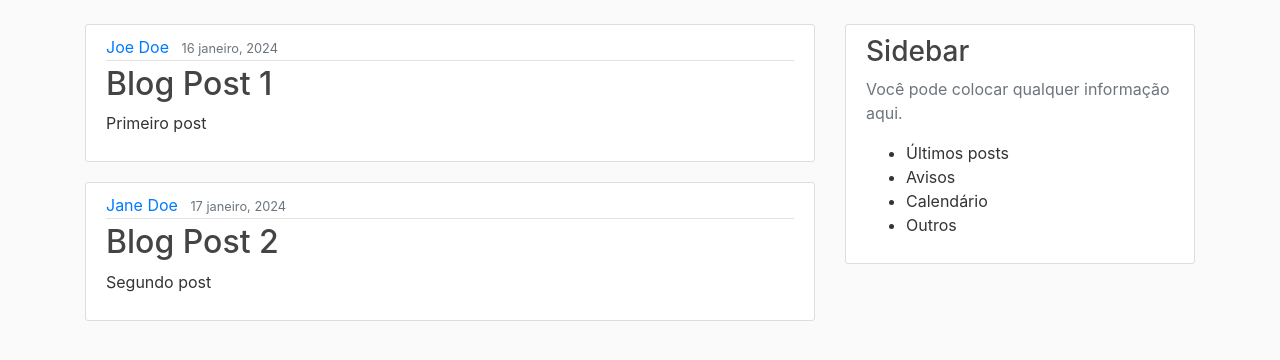
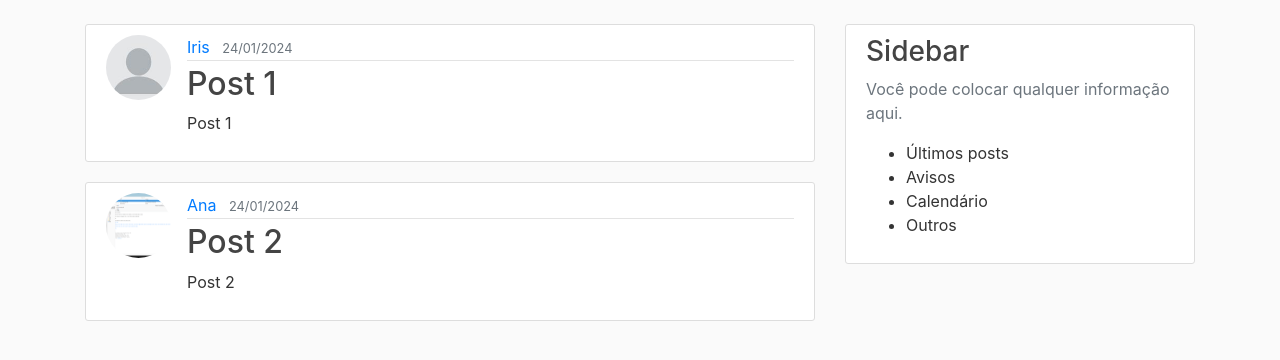
Before and after one commit to AnaCarolinaNeves/Blog_Flask, a Flask app: page / in a window 1280 px wide. Shown: the part 56-416 px from the top of the page. Run offline with Flask 3, Linux system fonts and the light colour scheme; some libraries are stand-ins or nearby versions.

Commit message:
create and update posts

```diff
--- a/flaskblog/routes.py
+++ b/flaskblog/routes.py
@@ -1,34 +1,17 @@
 import os
 import secrets
 from PIL import Image
-from flask import render_template, url_for, flash, redirect, request
+from flask import render_template, url_for, flash, redirect, request, abort
 from flaskblog import app, db, bcrypt
 from flaskblog.forms import RegistrationForm, LoginForm, UpdateAccountForm, PostForm
-from flaskblog.models import User
+from flaskblog.models import User, Post
 from flask_login import login_user, current_user, logout_user, login_required
-
-
-posts = [
-    {
-        'author': 'Joe Doe',
-        'title': 'Blog Post 1',
-        'content': 'Primeiro post',
-        'date_posted': '16 janeiro, 2024'
-    },
-    {
-        'author': 'Jane Doe',
-        'title': 'Blog Post 2',
-        'content': 'Segundo post',
-        'date_posted': '17 janeiro, 2024'
-    }
-]
-
 
 @app.route("/")
 @app.route("/home")
 def home():
+    posts = Post.query.all()
     return render_template('home.html', posts=posts)
-
 
 @app.route("/sobre")
 def sobre():
@@ -109,7 +92,32 @@ def conta():
 def novo_post():
     form = PostForm()
     if form.validate_on_submit():
-
+        post = Post(title=form.title.data, content=form.content.data, author=current_user)
+        db.session.add(post)
+        db.session.commit()
         flash('Post publicado com sucesso', 'success')
         return redirect(url_for('home'))
-    return render_template('criar_post.html', title='Novo Post', form=form)
+    return render_template('criar_post.html', title='Novo Post', form=form, legend='Novo Post')
+
+@app.route("/post/<int:post_id>")
+def post(post_id):
+    post = Post.query.get_or_404(post_id)
+    return render_template('post.html', title=post.title, post=post)
+
+@app.route("/post/<int:post_id>/update", methods=['GET', 'POST'])
+@login_required
+def update_post(post_id):
+    post = Post.query.get_or_404(post_id)
+    if post.author != current_user:
+        abort(403)
+    form = PostForm()
+    if form.validate_on_submit():
+        post.title = form.title.data
+        post.content = form.content.data
+        db.session.commit()
+        flash('Post atualizado com sucesso', 'success')
+        return redirect(url_for('post', post_id=post.id))
+    elif request.method == 'GET':
+        form.title.data = post.title
+        form.content.data = post.content
+    return render_template('criar_post.html', title='Atualizar Post', form=form, legend='Atualizar Post')
--- a/flaskblog/templates/criar_post.html
+++ b/flaskblog/templates/criar_post.html
@@ -4,7 +4,7 @@
         <form method="POST" action="">
             {{ form.hidden_tag() }}
             <fieldset class="form-group">
-                <legend class="border-bottom mb-4">Novo Post</legend>
+                <legend class="border-bottom mb-4">{{ legend }}</legend>
                 <div class="form-group">
                     {{ form.title.label(class="form-control-label") }}
                     {% if form.title.errors %}
--- a/flaskblog/templates/home.html
+++ b/flaskblog/templates/home.html
@@ -2,12 +2,13 @@
 {% block content %}
     {% for post in posts %}
         <article class="media content-section">
+            <img class="rounded-circle article-img" src="{{ url_for('static', filename='profile_pics/' + post.author.image_file) }}">
             <div class="media-body">
                 <div class="article-metadata">
-                    <a class="mr-2" href="#">{{ post.author }}</a>
-                    <small class="text-muted">{{ post.date_posted }}</small>
+                    <a class="mr-2" href="#">{{ post.author.username }}</a>
+                    <small class="text-muted">{{ post.date_posted.strftime('%d/%m/%Y') }}</small>
                 </div>
-                <h2><a class="article-title" href="#">{{ post.title }}</a></h2>
+                <h2><a class="article-title" href="{{ url_for('post', post_id=post.id) }}">{{ post.title }}</a></h2>
                 <p class="article-content">{{ post.content }}</p>
             </div>
         </article>
```
Also changed, not shown: flaskblog/templates/post.html (added, +19 -0 lines), flaskblog/static/profile_pics/b6dee114614ee57e.png (added), instance/site.db.
